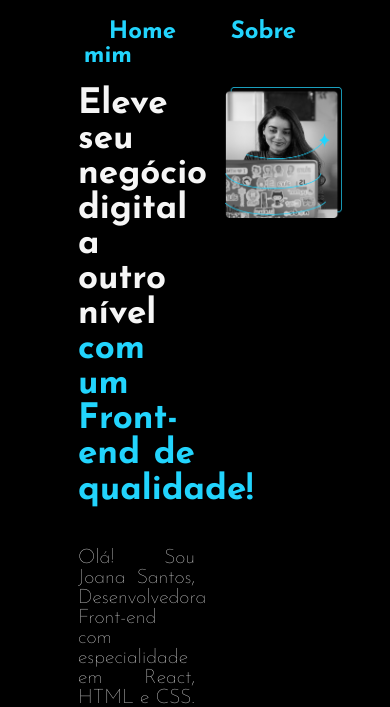
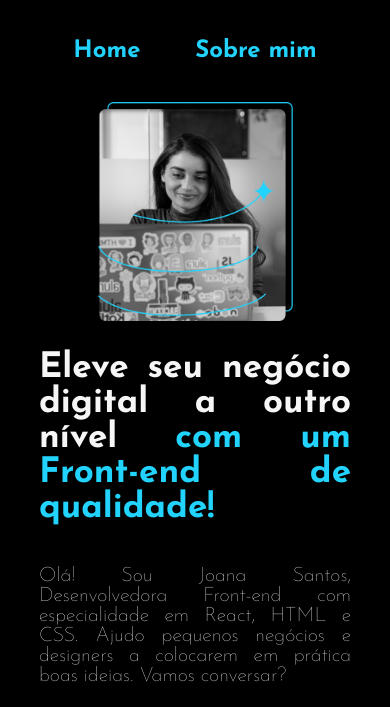
Before and after one commit to matheusgdsouza/praticando-html-exemplo-portifolio, a plain HTML site: page index.html in a window 390 px wide. Shown: the top 707 px of the page. Drawn offline with Linux system fonts and the light colour scheme.

Commit message:
Refinando a adaptação dos elementos conforme a alteração de reoslução

```diff
--- a/style.css
+++ b/style.css
@@ -18,7 +18,7 @@ body {
 .cabecalho {
     display: flex;
     flex-direction: row;
-    margin: 5% 21.5%;
+    margin: 5% 19%;
     justify-content: space-between;
 }
 
@@ -42,8 +42,8 @@ body {
     display: flex;
     flex-direction: column;
     justify-content: space-around;
-    width: 30%;
-    margin: 0px 30px;
+    width: 35%;
+    margin: 0px 50px;
     text-align: justify;
 }
 
@@ -120,3 +120,25 @@ span {
     font-size: 1.5rem;
     font-weight: 400;
 }
+
+@media (max-width: 860px) {
+    .cabecalho {
+        justify-content: center;
+        margin: 10% 5%;
+    }
+
+    .conteudo-principal {
+        flex-direction: column-reverse;
+        align-items: center;
+        gap: 30px;
+    }
+
+    .conteudo-escrito-principal {
+        width: 80%;
+    }
+
+    .imagem-portifolio {
+        width: 50%;
+    }
+
+}
```
